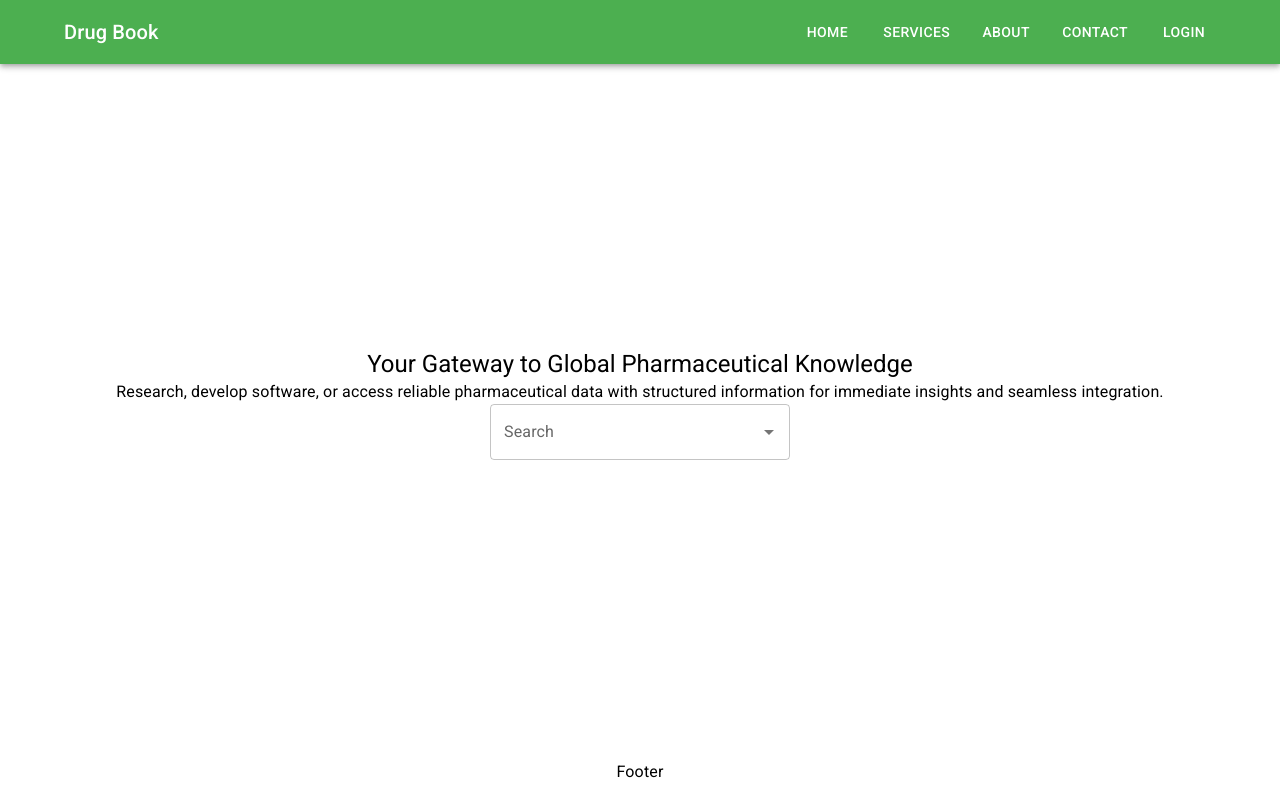
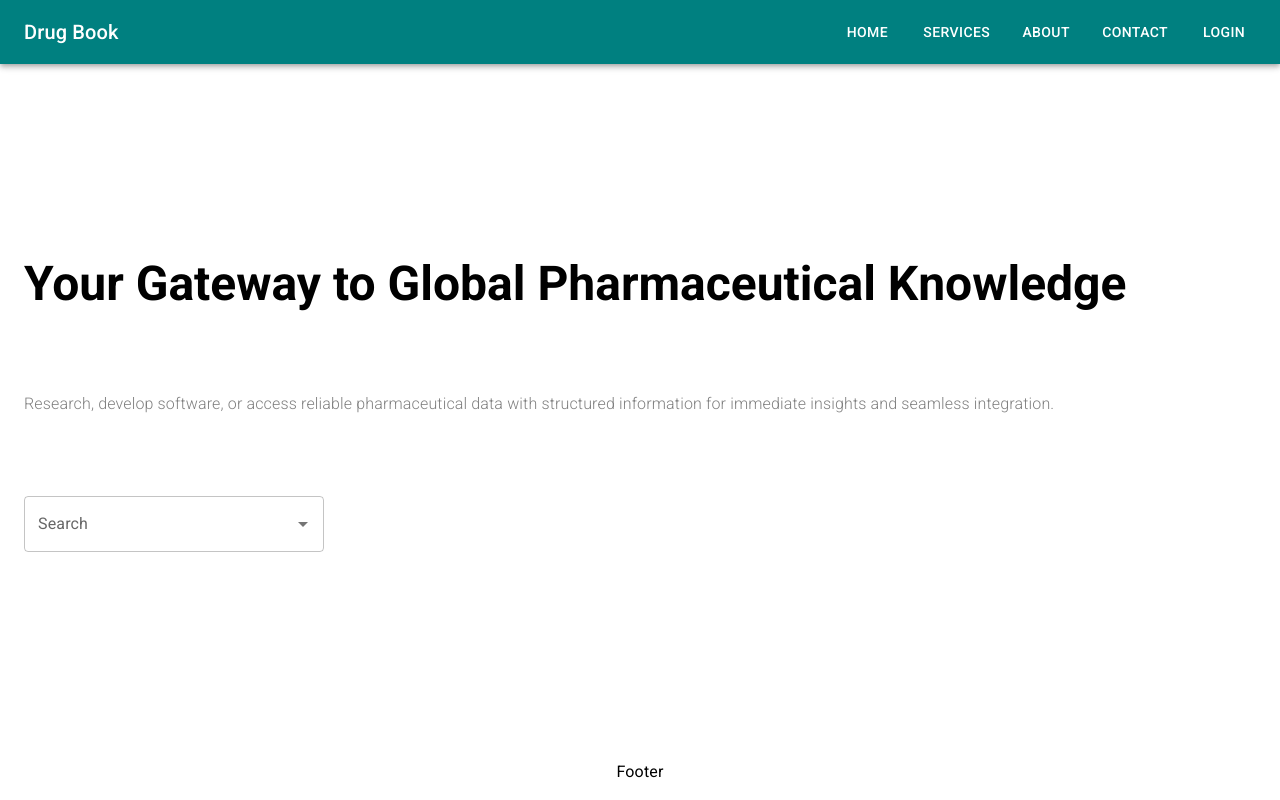
Before and after one commit to beMimg/drugbook, a React (Create React App) app: page / in a window 1280 px wide. Built offline with nearby package versions, Linux system fonts and the light colour scheme.

Commit message:
Create theme

```diff
--- a/src/components/Layout.tsx
+++ b/src/components/Layout.tsx
@@ -1,16 +1,30 @@
-import { Box, Container, Toolbar, Typography } from "@mui/material";
+import {
+  Box,
+  Container,
+  ThemeProvider,
+  Toolbar,
+  Typography,
+} from "@mui/material";
 import { Outlet } from "react-router-dom";
 import Footer from "./Footer";
 import Nav from "./Navbar/Nav";
+import theme from "./Theme/theme";
+
 const Layout = () => {
   return (
+    <ThemeProvider theme={theme}>
       <Box display="flex" flexDirection="column" minHeight="100vh">
         <Nav />
-      <Container component="main" sx={{ flexGrow: 1, py: 3, height: 100 }}>
+        <Container
+          component="main"
+          maxWidth={"xl"}
+          sx={{ flexGrow: 1, py: 3, height: 100 }}
+        >
           <Outlet />
         </Container>
         <Footer />
       </Box>
+    </ThemeProvider>
   );
 };
 
--- a/src/components/Navbar/Nav.tsx
+++ b/src/components/Navbar/Nav.tsx
@@ -11,8 +11,8 @@ import { Link } from "react-router-dom";
 
 const Nav = () => {
   return (
-    <AppBar position="static" sx={{ backgroundColor: "#4caf50" }}>
-      <Container>
+    <AppBar position="static" color={"primary"}>
+      <Container maxWidth={"xl"}>
         <Toolbar disableGutters>
           <Typography
             variant="h6"
--- /dev/null
+++ b/src/components/Theme/theme.ts
@@ -0,0 +1,21 @@
+import { createTheme } from "@mui/material/styles";
+
+const theme = createTheme({
+  palette: {
+    primary: {
+      main: "#008080", // Teal
+    },
+    secondary: {
+      main: "#20B2AA", // Light Teal
+    },
+    background: {
+      default: "#FFFFFF", // White background
+      paper: "#F0F0F0", // Soft Gray for paper-like elements
+    },
+    text: {
+      primary: "#333333", // Dark Gray for text
+    },
+  },
+});
+
+export default theme;
--- a/src/pages/Dashboard.tsx
+++ b/src/pages/Dashboard.tsx
@@ -1,23 +1,26 @@
 import { Box, Typography } from "@mui/material";
-import Form from "../components/SearchBar";
+import SearchBar from "../components/SearchBar";
 
 const Dashboard = () => {
   return (
+    <Box display={"flex"} flexDirection={"row"} height="100%">
       <Box
         display="flex"
         flexDirection="column"
         justifyContent="center"
-      alignItems="center"
-      height="100%"
+        gap={10}
       >
-      <Typography variant="h5">
+        <Typography variant="h3" fontWeight={"bold"}>
           Your Gateway to Global Pharmaceutical Knowledge
         </Typography>
-      <Typography>
-        Research, develop software, or access reliable pharmaceutical data with
-        structured information for immediate insights and seamless integration.
+        <Typography fontWeight={"300"} color={"gray"}>
+          Research, develop software, or access reliable pharmaceutical data
+          with structured information for immediate insights and seamless
+          integration.
         </Typography>
-      <Form />
+        <SearchBar />
+      </Box>
+      <Box></Box>
     </Box>
   );
 };
```
Lines whose indentation alone changed are shown as unchanged.
